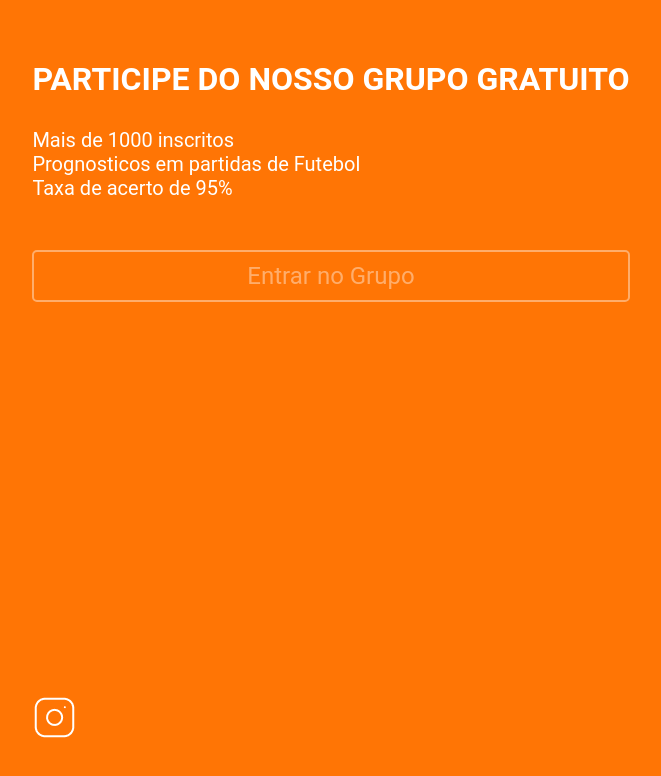
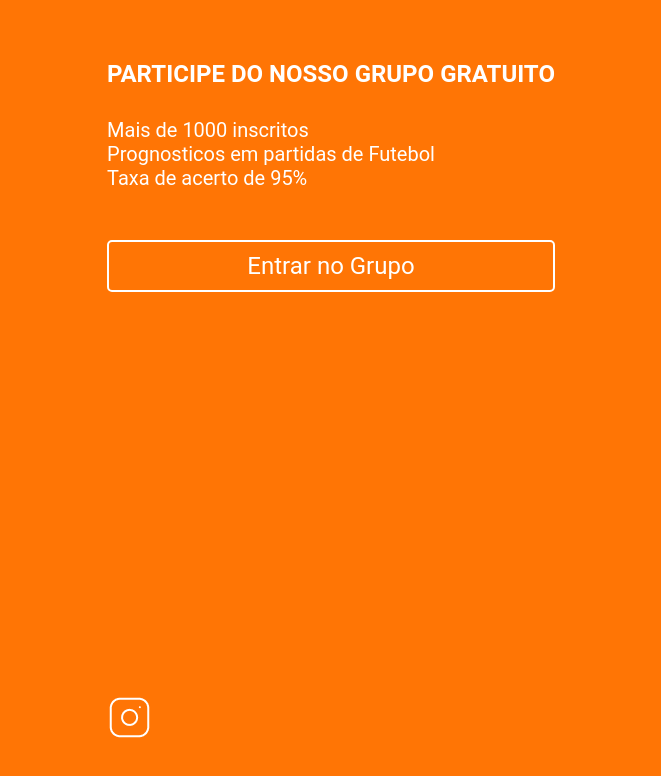
Before and after one commit to leandrobrunoo/bio-instagram, an Angular app: page / in a window 1280 px wide. Shown: the top 776 px of the page, without its empty margins (309-970 px from the left). Built offline with nearby package versions, Linux system fonts and the light colour scheme.

Commit message:
Ajuste no tempo das animacoes

```diff
--- a/src/app/app.component.css
+++ b/src/app/app.component.css
@@ -17,11 +17,11 @@ main {
 
 h1 {
   color: white;
-  font-size: 32px;
+  font-size: 24px;
   font-weight: bold;
   text-align: center;
   margin-bottom: 30px;
-  animation: title 2s ease;
+  animation: title 1s ease;
   position: relative;
 }
 
@@ -30,7 +30,7 @@ h2 {
   font-size: 20px;
   font-weight: normal;
   margin-bottom: 50px;
-  animation: subtitle 4s ease;
+  animation: subtitle 2s ease;
   position: relative;
 }
 
@@ -43,7 +43,7 @@ a {
   padding: 10px;
   text-align: center;
   border-radius: 5px;
-  animation: button 8s ease;
+  animation: button 3s ease;
 }
 
 img {
```
